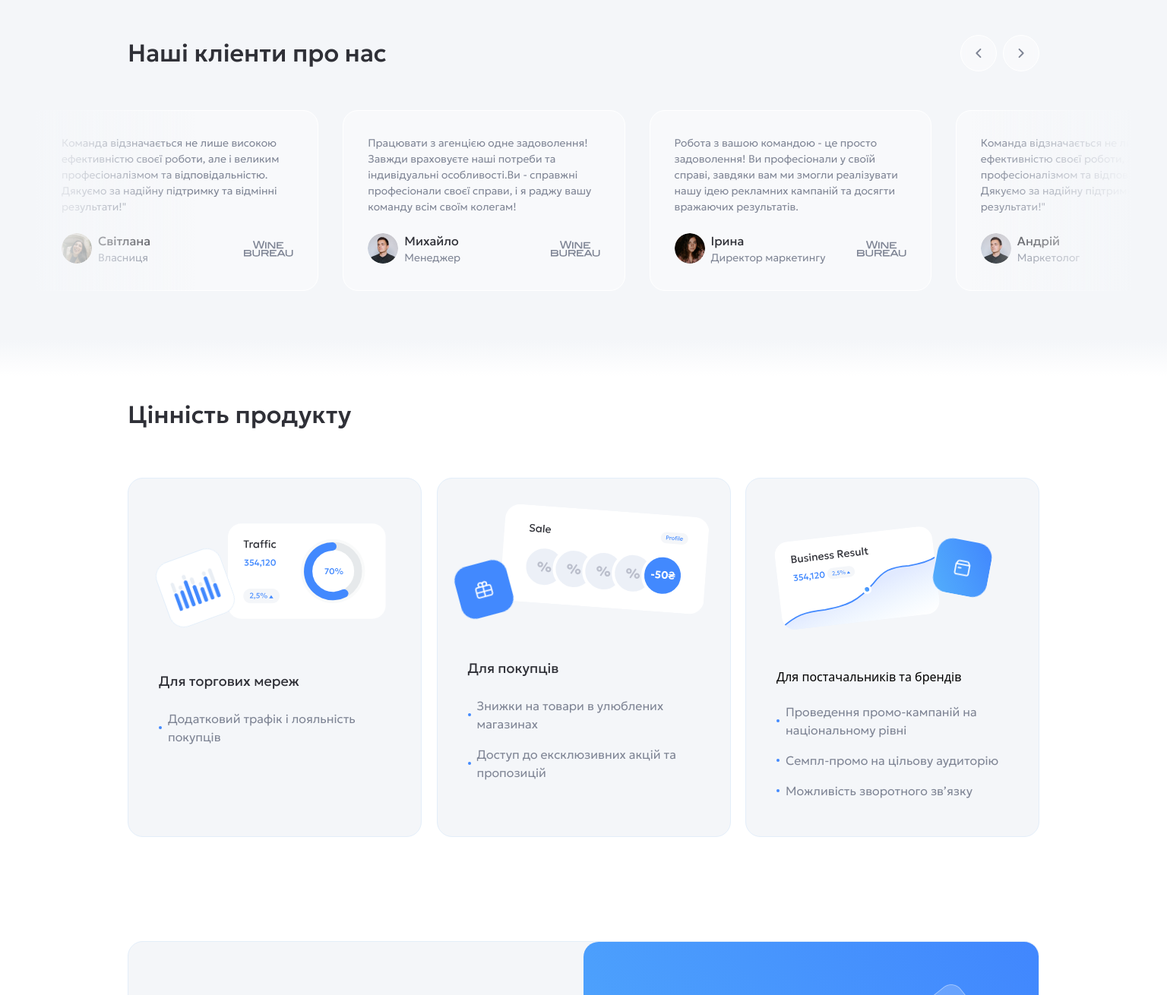
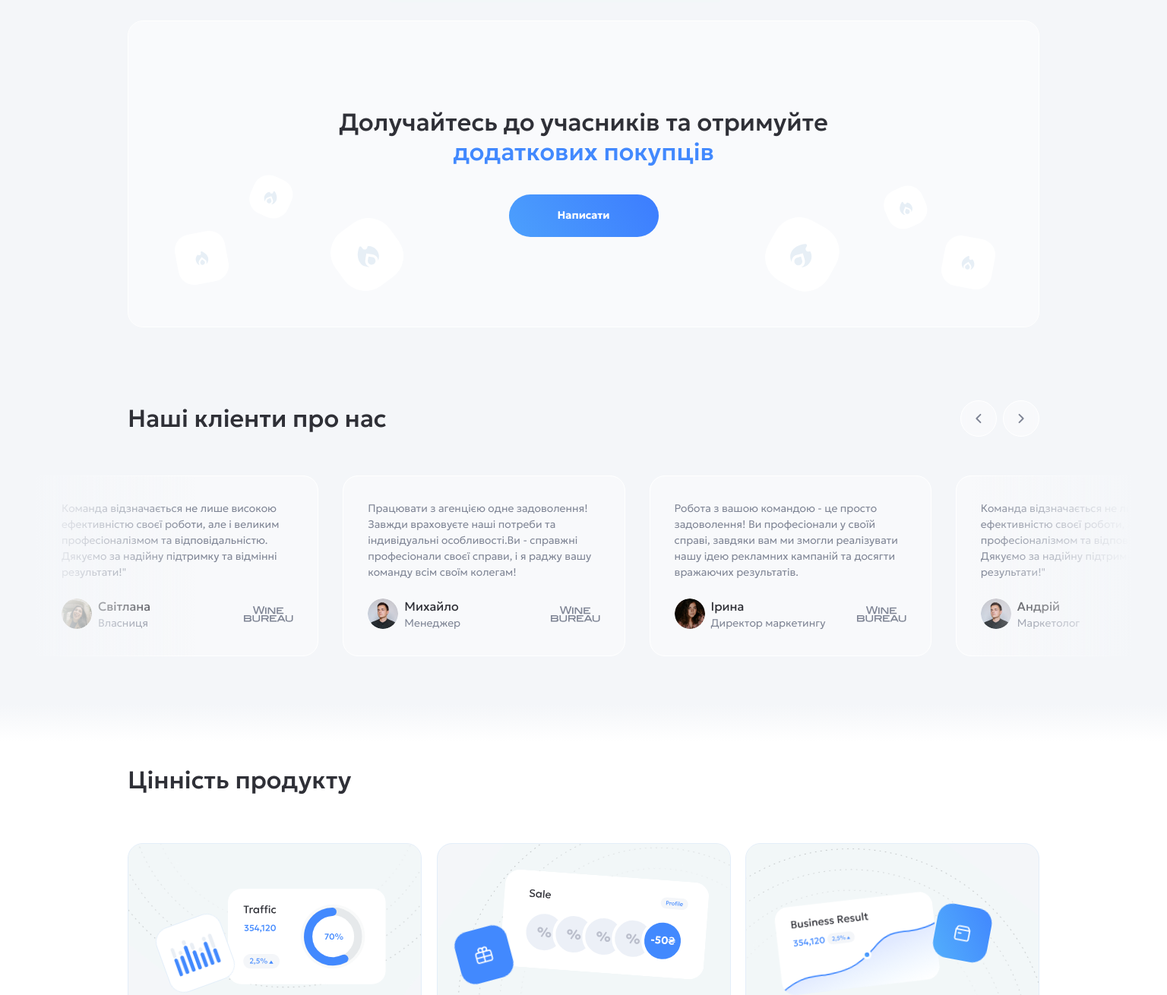
Before and after one commit to alexSili4/poseidon-shops, a website built with Vite: page src/index.html in a window 1536 px wide. Shown: the part 1490-2800 px from the top of the page at 76% size. Built offline with nearby package versions, Linux system fonts and the light colour scheme; files whose address does not match are found by name.

Commit message:
add join-us

```diff
--- /dev/null
+++ b/src/css/join-us.css
@@ -0,0 +1,88 @@
+.join-us-section {
+  padding-top: 16px;
+  padding-bottom: 16px;
+  background-color: #f4f6f9;
+}
+
+.join-us-bg {
+  padding-top: 32px;
+  padding-bottom: 155px;
+  border: 1px solid var(--white-color);
+  border-radius: 20px;
+  background-color: rgba(255, 255, 255, 0.4);
+  background-image: url('/icons/join-us/fire-mobile-left.svg'), url('/icons/join-us/fire-mobile-center.svg'), url('/icons/join-us/fire-mobile-right.svg');
+  background-size: 79px 79px, 72px 72px, 124px 124px;
+  background-position: top 230px left 41px, top 201px left 135px, top 237px left 207px;
+  background-repeat: no-repeat;
+}
+
+.join-us-text-wrap {
+  display: flex;
+  flex-direction: column;
+  align-items: center;
+  gap: 24px;
+  width: 311px;
+  margin-left: auto;
+  margin-right: auto;
+}
+
+.join-us-title {
+  color: #2f3037;
+  font-family: Geologica;
+  font-size: 20px;
+  font-weight: 500;
+  line-height: 1.2;
+  text-align: center;
+}
+
+.join-us-title-accent {
+  color: #4289fe;
+}
+
+.join-us-link {
+  display: flex;
+  align-items: center;
+  justify-content: center;
+  width: 180px;
+  height: 48px;
+  border-radius: 24px;
+  background-image: linear-gradient(236.31deg, #366fff -37.498%, #59bcfb 181.458%);
+  color: rgb(255, 255, 255);
+  font-family: Geologica;
+  font-size: 14px;
+  font-weight: 700;
+  line-height: 1.4;
+}
+
+@media screen and (min-width: 1440px) {
+  .join-us-section {
+    padding-top: 24px;
+    padding-bottom: 53px;
+  }
+
+  .join-us-bg {
+    padding-top: 114px;
+    padding-bottom: 118px;
+    background-image: url('/icons/join-us/fire-desk-left-left.svg'), url('/icons/join-us/fire-desk-left-center.svg'), url('/icons/join-us/fire-desk-left-right.svg'),
+      url('/icons/join-us/fire-desk-right-left.svg'), url('/icons/join-us/fire-desk-right-center.svg'), url('/icons/join-us/fire-desk-right-right.svg');
+    background-size: 79px 79px, 72px 72px, 124px 124px, 124px 124px, 72px 72px, 79px 79px;
+    background-position: top 272px left 57px, top 195px left 152px, top 245px left 252px, top 245px left 825px, top 209px left 987px, top 278px left 1066px;
+    background-repeat: no-repeat;
+  }
+
+  .join-us-text-wrap {
+    gap: 37px;
+    width: 763px;
+  }
+
+  .join-us-title {
+    font-size: 32px;
+  }
+
+  .join-us-link {
+    width: 197px;
+    height: 56px;
+    border-radius: 28px;
+    background-image: linear-gradient(236.31deg, #366fff -37.845%, #59bcfb 180.677%);
+  }
+}
--- a/src/css/product-value.css
+++ b/src/css/product-value.css
@@ -21,10 +21,12 @@
 }
 
 .product-value-card {
+  position: relative;
   border: 1px solid #e3eef9;
   border-radius: 20px;
   background-color: #f4f6f9;
   padding: 32px 24px;
+  overflow: hidden;
 }
 
 .product-value-card.traffic {
@@ -37,6 +39,30 @@
 
 .product-value-card.result {
   padding-top: 67px;
+}
+
+.product-value-circles-bg {
+  position: absolute;
+  display: block;
+  width: 579px;
+  max-width: 579px;
+  height: 579px;
+  animation: card-bg-rotate 60s infinite linear;
+}
+
+.product-value-circles-bg.traffic {
+  top: -363px;
+  left: -82px;
+}
+
+.product-value-circles-bg.benefits {
+  top: -77px;
+  left: 0px;
+}
+
+.product-value-circles-bg.result {
+  top: -21px;
+  left: -152px;
 }
 
 .product-value-card-icons-wrap {
@@ -87,6 +113,7 @@
 }
 
 .product-value-card-benefits-list-wrap {
+  position: relative;
   margin-top: 32px;
 }
 
@@ -351,3 +378,12 @@
     transform: translateX(34px) translateY(-24px);
   }
 }
+
+@keyframes card-bg-rotate {
+  0% {
+    transform: rotate(0);
+  }
+  100% {
+    transform: rotate(360deg);
+  }
+}
--- a/src/css/styles.css
+++ b/src/css/styles.css
@@ -5,6 +5,7 @@
 @import url('./fonts.css');
 @import url('./about.css');
 @import url('./coverage.css');
+@import url('./join-us.css');
 @import url('./reviews.css');
 @import url('./product-value.css');
 @import url('./contacts.css');
--- a/src/index.html
+++ b/src/index.html
@@ -12,7 +12,7 @@
     <!-- hero -->
     <load src="/partials/about.html" />
     <load src="/partials/coverage.html" />
-    <!-- join-us -->
+    <load src="/partials/join-us.html" />
     <load src="/partials/reviews.html" />
     <load src="/partials/product-value.html" />
     <load src="/partials/contacts.html" />
--- /dev/null
+++ b/src/partials/join-us.html
@@ -0,0 +1,11 @@
+<section class="join-us-section">
+  <h2 class="hidden-element">Долучайтесь до нас</h2>
+  <div class="container join-us-container">
+    <div class="join-us-bg">
+      <div class="join-us-text-wrap">
+        <p class="join-us-title">Долучайтесь до учасників та отримуйте <span class="join-us-title-accent">додаткових покупців</span></p>
+        <a href="/" class="join-us-link">Написати</a>
+      </div>
+    </div>
+  </div>
+</section>
--- a/src/partials/product-value.html
+++ b/src/partials/product-value.html
@@ -4,6 +4,7 @@
     <ul class="product-value-cards-list">
       <li class="product-value-cards-list-item">
         <div class="product-value-card traffic">
+          <img class="product-value-circles-bg traffic" src="/images/product-value/circles-bg.png" alt="декоративний фон картки" />
           <div class="product-value-card-icons-wrap traffic">
             <svg class="product-value-card-traffic-icon">
               <use href="/icons/icons.svg#traffic"></use>
@@ -29,6 +30,7 @@
       </li>
       <li class="product-value-cards-list-item">
         <div class="product-value-card benefits">
+          <img class="product-value-circles-bg benefits" src="/images/product-value/circles-bg.png" alt="декоративний фон картки" />
           <div class="product-value-card-icons-wrap benefits">
             <div class="product-value-card-percent-icon-wrap">
               <svg class="product-value-card-percent-icon">
@@ -64,6 +66,7 @@
       </li>
       <li class="product-value-cards-list-item">
         <div class="product-value-card result">
+          <img class="product-value-circles-bg result" src="/images/product-value/circles-bg.png" alt="декоративний фон картки" />
           <div class="product-value-card-graph-icon-wrap">
             <img class="product-value-card-graph-icon" src="/icons/product-value/graph.svg" alt="графік" />
             <div class="product-value-card-graph-marker"></div>
```
Also changed, not shown: src/icons/join-us/fire-desk-left-center.svg (added), src/icons/join-us/fire-desk-left-left.svg (added), src/icons/join-us/fire-desk-left-right.svg (added), src/icons/join-us/fire-desk-right-center.svg (added), src/icons/join-us/fire-desk-right-left.svg (added), src/icons/join-us/fire-desk-right-right.svg (added), src/icons/join-us/fire-mobile-center.svg (added), src/icons/join-us/fire-mobile-left.svg (added), src/icons/join-us/fire-mobile-right.svg (added), src/images/product-value/circles-bg.png (added).
